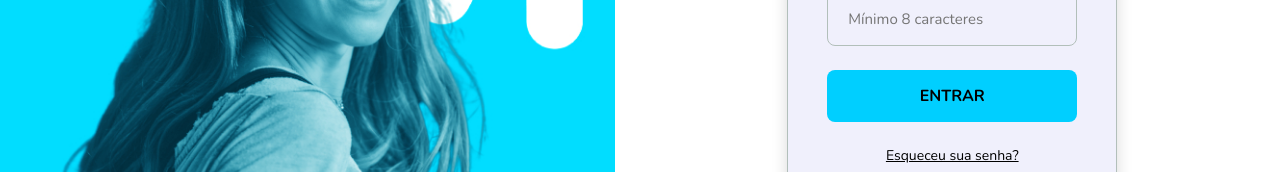
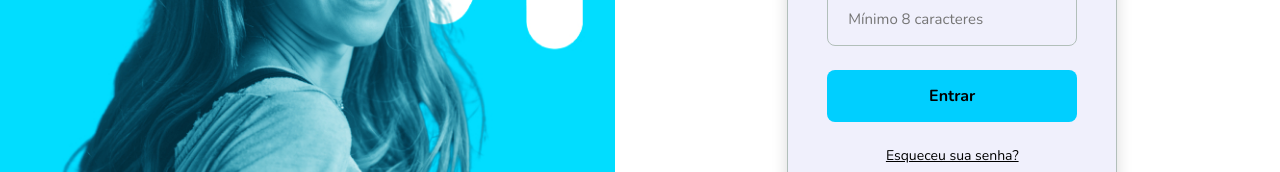
Before and after one commit to vadolasi/vem-questoes, a Next.js app: page /login in a window 1280 px wide. Shown: the part 419-591 px from the top of the page. Built offline with nearby package versions, Linux system fonts and the light colour scheme.

Commit message:
remove text to uppercase

```diff
--- a/src/components/Button/styles.ts
+++ b/src/components/Button/styles.ts
@@ -8,8 +8,6 @@ export const Container = styled('button', {
 
     fontSize: '16px',
     fontWeight: '700',
-
-    textTransform: 'uppercase',
 
     border: 'none',
     borderRadius: '8px',
```
